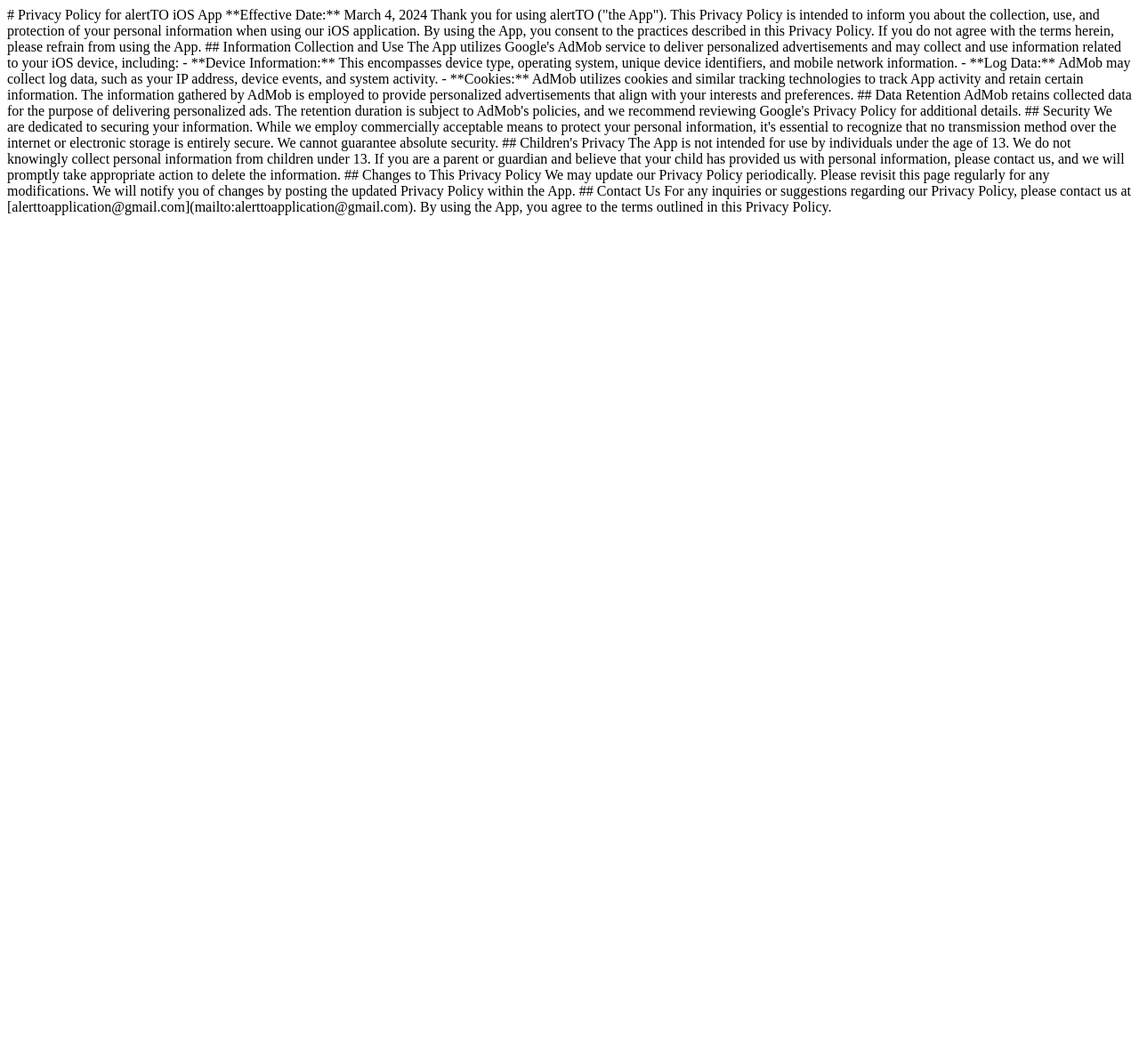
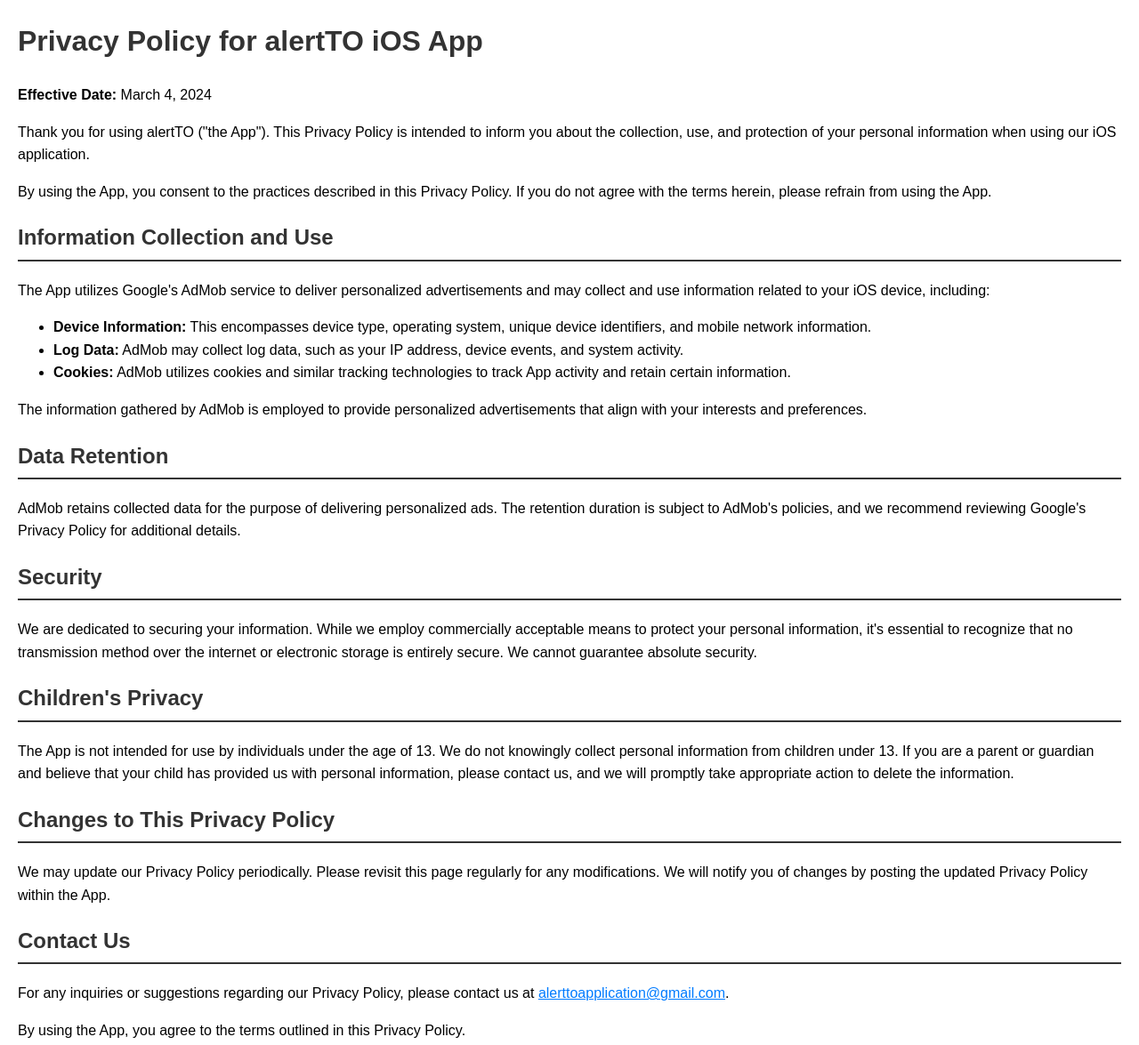
Before and after one commit to alertTO/privacy_policy, a plain HTML site: page index.html in a window 1280 px wide. Shown: the whole page at 89% size. Before the commit the page ends 800 px from the top, so only its background shows below. Drawn offline with Linux system fonts and the light colour scheme.

Commit message:
Update index.html

```diff
--- a/index.html
+++ b/index.html
@@ -4,48 +4,74 @@
   <meta charset="UTF-8">
   <meta name="viewport" content="width=device-width, initial-scale=1.0">
   <title>Privacy Policy for alertTO iOS App</title>
+  <style>
+    body {
+      font-family: 'Arial', sans-serif;
+      line-height: 1.6;
+      margin: 20px;
+    }
+
+    h1, h2, h3 {
+      color: #333;
+    }
+
+    h2 {
+      border-bottom: 2px solid #333;
+      padding-bottom: 5px;
+    }
+
+    p {
+      margin-bottom: 15px;
+    }
+
+    a {
+      color: #007BFF;
+    }
+  </style>
 </head>
 <body>
 
-# Privacy Policy for alertTO iOS App
+<h1>Privacy Policy for alertTO iOS App</h1>
 
-**Effective Date:** March 4, 2024
+<p><strong>Effective Date:</strong> March 4, 2024</p>
 
-Thank you for using alertTO ("the App"). This Privacy Policy is intended to inform you about the collection, use, and protection of your personal information when using our iOS application.
+<p>Thank you for using alertTO ("the App"). This Privacy Policy is intended to inform you about the collection, use, and protection of your personal information when using our iOS application.</p>
 
-By using the App, you consent to the practices described in this Privacy Policy. If you do not agree with the terms herein, please refrain from using the App.
+<p>By using the App, you consent to the practices described in this Privacy Policy. If you do not agree with the terms herein, please refrain from using the App.</p>
 
-## Information Collection and Use
+<h2>Information Collection and Use</h2>
 
-The App utilizes Google's AdMob service to deliver personalized advertisements and may collect and use information related to your iOS device, including:
+<p>The App utilizes Google's AdMob service to deliver personalized advertisements and may collect and use information related to your iOS device, including:</p>
 
-- **Device Information:** This encompasses device type, operating system, unique device identifiers, and mobile network information.
-- **Log Data:** AdMob may collect log data, such as your IP address, device events, and system activity.
-- **Cookies:** AdMob utilizes cookies and similar tracking technologies to track App activity and retain certain information.
+<ul>
+  <li><strong>Device Information:</strong> This encompasses device type, operating system, unique device identifiers, and mobile network information.</li>
+  <li><strong>Log Data:</strong> AdMob may collect log data, such as your IP address, device events, and system activity.</li>
+  <li><strong>Cookies:</strong> AdMob utilizes cookies and similar tracking technologies to track App activity and retain certain information.</li>
+</ul>
 
-The information gathered by AdMob is employed to provide personalized advertisements that align with your interests and preferences.
+<p>The information gathered by AdMob is employed to provide personalized advertisements that align with your interests and preferences.</p>
 
-## Data Retention
+<h2>Data Retention</h2>
 
-AdMob retains collected data for the purpose of delivering personalized ads. The retention duration is subject to AdMob's policies, and we recommend reviewing Google's Privacy Policy for additional details.
+<p>AdMob retains collected data for the purpose of delivering personalized ads. The retention duration is subject to AdMob's policies, and we recommend reviewing Google's Privacy Policy for additional details.</p>
 
-## Security
+<h2>Security</h2>
 
-We are dedicated to securing your information. While we employ commercially acceptable means to protect your personal information, it's essential to recognize that no transmission method over the internet or electronic storage is entirely secure. We cannot guarantee absolute security.
+<p>We are dedicated to securing your information. While we employ commercially acceptable means to protect your personal information, it's essential to recognize that no transmission method over the internet or electronic storage is entirely secure. We cannot guarantee absolute security.</p>
 
-## Children's Privacy
+<h2>Children's Privacy</h2>
 
-The App is not intended for use by individuals under the age of 13. We do not knowingly collect personal information from children under 13. If you are a parent or guardian and believe that your child has provided us with personal information, please contact us, and we will promptly take appropriate action to delete the information.
+<p>The App is not intended for use by individuals under the age of 13. We do not knowingly collect personal information from children under 13. If you are a parent or guardian and believe that your child has provided us with personal information, please contact us, and we will promptly take appropriate action to delete the information.</p>
 
-## Changes to This Privacy Policy
+<h2>Changes to This Privacy Policy</h2>
 
-We may update our Privacy Policy periodically. Please revisit this page regularly for any modifications. We will notify you of changes by posting the updated Privacy Policy within the App.
+<p>We may update our Privacy Policy periodically. Please revisit this page regularly for any modifications. We will notify you of changes by posting the updated Privacy Policy within the App.</p>
 
-## Contact Us
+<h2>Contact Us</h2>
 
-For any inquiries or suggestions regarding our Privacy Policy, please contact us at [alerttoapplication@gmail.com](mailto:alerttoapplication@gmail.com).
+<p>For any inquiries or suggestions regarding our Privacy Policy, please contact us at <a href="mailto:alerttoapplication@gmail.com">alerttoapplication@gmail.com</a>.</p>
 
-By using the App, you agree to the terms outlined in this Privacy Policy.
+<p>By using the App, you agree to the terms outlined in this Privacy Policy.</p>
 
 </body>
 </html>
```
